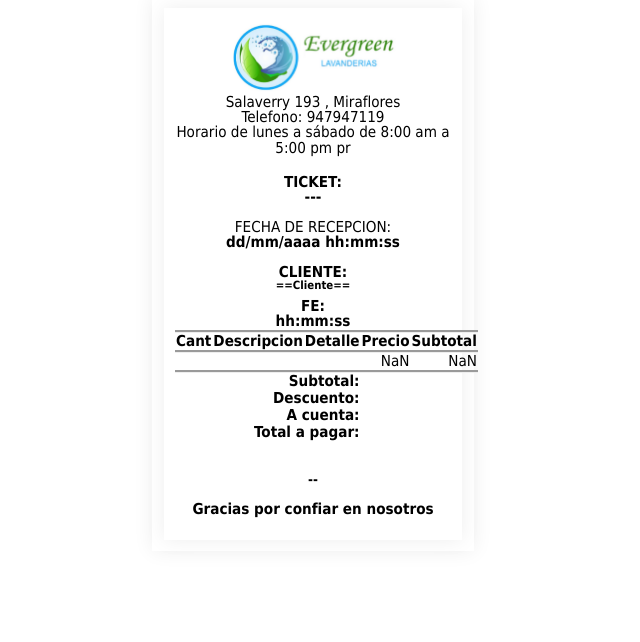
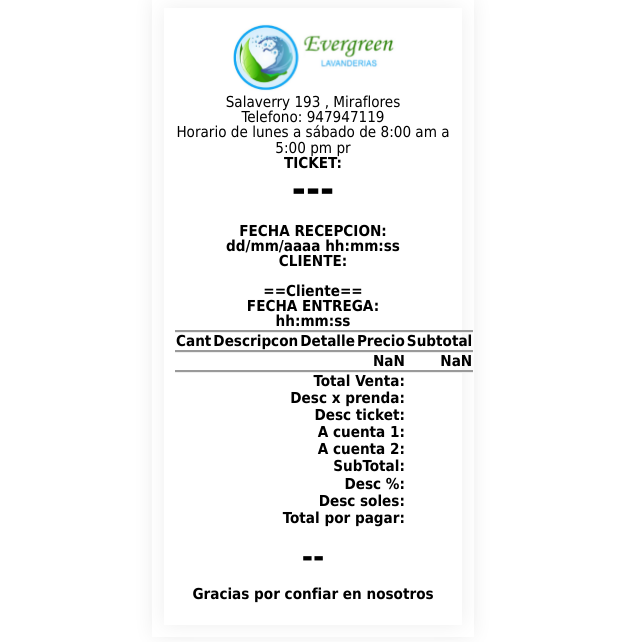
Before and after one commit to TickeVirtual/EvergreenCli, a plain HTML site: page index.html in a window 1280 px wide. Shown: the part 104-746 px from the top of the page, without its empty margins (327-967 px from the left). Drawn offline with Linux system fonts and the light colour scheme.

Commit message:
index.html

```diff
--- a/index.html
+++ b/index.html
@@ -8,20 +8,20 @@
     <title>Ticket de Compra</title>
     <style>
       * {
-        font-family: tahoma, Helvetica, sans-serif; /* tipo de letra de todo el ticket 4 paraimprimir o 2 para enviar por wsp; */
+        font-family: tahoma, Helvetica, sans-serif; /* tipo de letra de todo el ticket; */
         font-size: 4mm !important;
         line-height: 1 !important;
       }
 
       .info-tienda {
         margin-top: 0;
-        margin-bottom: 1mm;
+        margin-bottom:0mm;
         line-height: 4mm;
       }
 
       .nro_boleta {
         margin: 0;
-        font-size: 4mm !important;
+        font-size: 10mm !important;
       }
 
       .fecha_recepcion {
@@ -33,9 +33,9 @@
       }
 
       .nombre-cliente {
-        margin: 2mm;
+        margin: 0mm;
         margin-top: 0;
-        font-size: 3mm !important;
+        font-size: mm !important;
       }
 
       #thermal-pos {
@@ -53,6 +53,25 @@
       .label {
         margin: 0;
       }
+         .ticket {
+    text-align: center;
+   Padding-top: 0; /* Elimina el margen superior */
+   Padding-bottom: 0; /* Elimina el margen inferior */
+   Padding-right: 0
+   Padding-left: 0
+
+
+    }
+       .fecharecep {
+    text-align: center;
+   Padding-top: 0; /* Elimina el margen superior */
+   Padding-bottom: 0; /* Elimina el margen inferior */
+   Padding-right: 0
+   Padding-left: 0
+
+
+    }
+
       #thermal-pos .label {
         text-align: center;
         font-size: 2mm;
@@ -130,7 +149,7 @@
 
       .saldo-text {
         margin: 0;
-        font-size: 3mm;
+        font-size: 15mm;
         text-align: center;
       }
 
@@ -147,7 +166,7 @@
       }
 
       .estado-deuda {
-        font-size: 3.5mm !important;
+        font-size: 8mm !important;
       }
 
       .info {
@@ -248,7 +267,17 @@ img#impresoraButton {
         var total_a_pagar = params.has('total_a_pagar') ? params.get('total_a_pagar') : " ";
         var descuento = params.has('descuento') ? params.get('descuento') : " ";
         var a_cuenta = params.has('a_cuenta') ? params.get('a_cuenta') : " ";
+        var desc_por_prenda = params.has('desc_por_prenda') ? params.get('desc_por_prenda') : " ";
+        var pagado_con = params.has('pagado_con') ? params.get('pagado_con') : "--";
+        var a_cuenta_dos = params.has('a_cuenta_dos') ? params.get('a_cuenta_dos') : " ";
+        var pagado_con_dos = params.has('pagado_con_dos') ? params.get('pagado_con_dos') : "--";
+        var porcent_desc = params.has('porcent_desc') ? params.get('porcent_desc') : " ";
+        var porcent_desc_plata = params.has('porcent_desc_plata') ? params.get('porcent_desc_plata') : " ";
+        var total_por_pagar = params.has('total_por_pagar') ? params.get('total_por_pagar') : " ";
         var estado = params.has('estado') ? params.get('estado') : "--";
+
+
+
 
         //Recibe los datos de los servicios (separados por comas)
         var cantidades = params.has('cantidades') ? params.get('cantidades') : "";
@@ -306,7 +335,7 @@ img#impresoraButton {
         <div id="thermal-pos">
 
         <div class="label">
-           <img class="boton" src="Evergreen.png" class="ImganelLogo" width= "60%" id "foto">
+             <img class="boton" src="Evergreen.png" class="ImganelLogo" width= "60%" id "foto">
             <br/>
             <p class="info-tienda">
                 Salaverry 193 , Miraflores
@@ -314,43 +343,43 @@ img#impresoraButton {
                 Telefono: 947947119
                 <br>
                 Horario de lunes a sábado de 8:00 am a 5:00 pm pr
+
                 <br>
-                <br>
+
+
+        </div>
+
+
+        <div class="ticket">
+            <b>TICKET:<br>
+            <h1 class="nro_boleta" id="nro_boleta_id" ></h1>
+         </div>
+        <div class="fecharecep">
+            <p class="fecha">
+
+                <b>FECHA RECEPCION:<br>
+                <b id="fecha"></b>
+            <br>
+            <b>CLIENTE:<br>
+            <h1 class="nombre-cliente" id="nombre_client">
+            </h1>
+        </div>
+
+        <div class="label">
+            <p class="fecha_entrega">
+                <b> FECHA ENTREGA: <br>
+                    <span id="fecha_entrega"></span>
+                </b>
             </p>
         </div>
 
 
-        <div class="label">
-            <b>TICKET:</b>
-            <h1 class="nro_boleta" id="nro_boleta_id" ></h1>
-        </div>
-        <div class="label">
-            <p class="fecha">
-                FECHA DE RECEPCION:
-                <br>
-                <b id="fecha"></b>
-            </p>
-            <b>CLIENTE:</b>
-            <h1 class="nombre-cliente" id="mesa">
-            </h1>
-        </div>
-
-        <!-- <div class="line">***********************************************</div> -->
-
-        <div class="label">
-            <p class="fecha_entrega">
-                <b>
-                    FE: <br>
-                    <span id="hora"></span>
-                </b>
-            </p>
-        </div>
 
         <table class="table">
             <tbody id="tablaBody">
                 <tr class="table-header">
     <th><h2>Cant</h2></th>
-    <th><h2>Descripcion</h2></th>
+    <th><h2>Descripcon</h2></th>
      <th><h2>Detalle</h2></th>
     <th><h2>Precio</h2></th>
     <th><h2>Subtotal</h2></th> <!-- Nueva columna para Subtotal -->
@@ -405,7 +434,7 @@ img#impresoraButton {
 
 
             // Mensaje a enviar junto con el enlace
-            var message = 'Hola!! somos de la lavandería EVERGREEN , somos una lavandería que cuida el medio ambiente ♻️♻️♻️♻️♻️, por ello adjuntamos su ticket de atención  virtual. Click en el link para ver el ticket 👇🏻👇🏻👇🏻 ' + currentURL;
+            var message = 'Hola!! somos de la lavandería, somos una lavandería que cuida el medio ambiente ♻️♻️♻️♻️♻️, por ello adjuntamos su ticket de atención  virtual. Click en el link para ver el ticket 👇🏻👇🏻👇🏻 ' + currentURL;
 
                // Código de país fijo
             //var countryCode = '+51';
@@ -445,55 +474,86 @@ document.getElementById('impresoraButton').addEventListener('click', printTicket
 
 
                 <tr class="table-footer top-line">
-                    <td class="" colspan="3"><h2>Subtotal:</h2></td>
-                    <td colspan="3"><h2 id="total"></h2></td>
+                    <td class="" colspan="4"><h2>Total Venta:</h2></td>
+                    <td colspan="4"><h2 id="total"></h2></td>
                 </tr>
                 <tr class="table-footer">
-                    <td colspan="3"><h2>Descuento:</h2></td>
-                    <td colspan="3"><h2 id="subtotal_desc"></h2></td>
+                    <td colspan="4"><h2>Desc x prenda:</h2></td>
+                    <td colspan="4"><h2 id="desc_por_prenda"></h2></td>
+
+                </tr>
+                 <tr class="table-footer">
+                    <td colspan="4"><h2>Desc ticket:</h2></td>
+                    <td colspan="4"><h2 id="subtotal_desc"></h2></td>
 
                 </tr>
 
                 <tr class="table-footer">
-                    <td colspan="3"><h2>A cuenta:</h2></td>
-                    <td colspan="3"><h2 id="a_cuenta"></h2></td>
+                    <td colspan="4"><h2>A cuenta 1:</h2></td>
+                    <td colspan="4"><h2 id="a_cuenta"></h2></td>
+
+                </tr>
+                  <tr class="table-footer">
+                    <td colspan="4"><h2>A cuenta 2:</h2></td>
+                    <td colspan="4"><h2 id="a_cuenta_dos"></h2></td>
 
                 </tr>
 
                 <tr class="table-footer">
-                    <td colspan="3"><h2>Total a pagar:</h2></td>
-                    <td colspan="3"><h2 id="total_a_pagar"></h2></td>
+                    <td colspan="4"><h2>SubTotal:</h2></td>
+                    <td colspan="4"><h2 id="total_a_pagar"></h2></td>
                 </tr>
 
-
+                <tr class="table-footer">
+                    <td colspan="4"><h2>Desc %:</h2></td>
+                    <td colspan="4"><h2 id="porcent_desc"></h2></td>
+                </tr>
+                <tr class="table-footer">
+                    <td colspan="4"><h2>Desc soles:</h2></td>
+                    <td colspan="4"><h2 id="porcent_desc_plata"></h2></td>
+                </tr>
+                 <tr class="table-footer">
+                    <td colspan="4"><h2>Total por pagar:</h2></td>
+                    <td colspan="4"><h2 id="total_por_pagar"></h2></td>
+                </tr>
 
 
             </tbody>
         </table>
         <br/>
-        <br/>
+
         <p class="saldo-text">
             <b><span class="estado-deuda" id="estado"></span></b>
         </p>
         <br/>
         <div class="policy">
             <p class="policy-title">
-                <b>Gracias por confiar en nosotros</b>
+                <b>
+
+                    Gracias por confiar en nosotros</b>
             </p>
+
 
 
     </div>
     <script>
         var nroBoletaElement = document.getElementById("nro_boleta_id").textContent = nro_boleta;
         var fechaElement = document.getElementById("fecha").textContent = fecha;
-        var nombre_clientElement = document.getElementById("mesa").textContent = nombre_cliente;
-        var fecha_entregaElement = document.getElementById("hora").textContent = fecha_entrega;
+        var nombre_clientElement = document.getElementById("nombre_client").textContent = nombre_cliente;
+        var fecha_entregaElement = document.getElementById("fecha_entrega").textContent = fecha_entrega;
 
 
         var totalElement = document.getElementById("total").textContent = total;
         var subtotal_descElement = document.getElementById("subtotal_desc").textContent = subtotal_desc;
+        var desc_por_prendaElement = document.getElementById("desc_por_prenda").textContent = desc_por_prenda;
         var total_a_pagarElement = document.getElementById("total_a_pagar").textContent = total_a_pagar;
         var a_cuentaElement = document.getElementById("a_cuenta").textContent = a_cuenta;
+        var a_cuenta_dosElement = document.getElementById("a_cuenta_dos").textContent = a_cuenta_dos;
+
+        var porcent_descElement = document.getElementById("porcent_desc").textContent = porcent_desc;
+        var porcent_desc_plataElement = document.getElementById("porcent_desc_plata").textContent = porcent_desc_plata;
+        var total_por_pagarElement = document.getElementById("total_por_pagar").textContent = total_por_pagar;
+
         var estadoElement = document.getElementById("estado").textContent = estado;
       </script>
 
```
